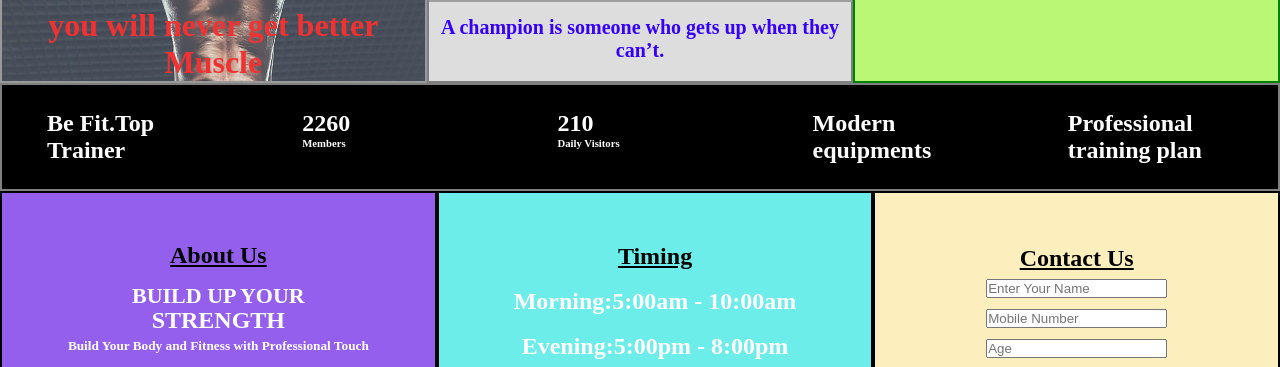
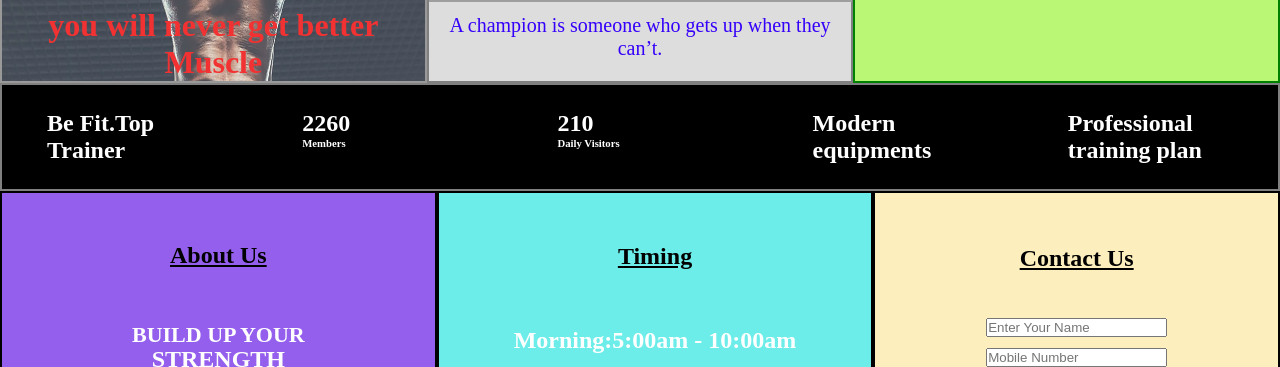
Before and after one commit to tsctarun/fitnessfreak, a plain HTML site: page index.html in a window 1280 px wide. Shown: the part 422-789 px from the top of the page. Drawn offline with Linux system fonts and the light colour scheme; grey boxes are pictures that could not be loaded.

Commit message:
Update index.html

```diff
--- a/index.html
+++ b/index.html
@@ -28,8 +28,8 @@
 		<!-- Video embedded -->
 		<div class="middle">
 			<embed src="motivation.mp4" height=80% width=100%>
-				<p style="font-size:20px;color:#3500FA;padding:10px 0;
-	text-align:center;"><strong>A champion is someone who gets up when they can’t.</strong>
+				<p style="font-size:20px;color:#3500FA;padding:8px 0;
+	text-align:center;height:100%">A champion is someone who gets up when they can’t.
 				</p>
 		</div>
 		<!-- /Video embedded -->
@@ -66,7 +66,7 @@
 	<div class="table1">
 				<!-- About us Section -->
 				<div id="aboutus">
-					<h2 style="color:#000000;"><u>About Us</u></h2>
+					<h2 style="color:#000000;padding-bottom: 10%"><u>About Us</u></h2>
 					<h5 style="padding-top:15px;font-size:22px">BUILD UP YOUR</h5>
 					<h2>STRENGTH</h2>
 					<h5>Build Your Body and Fitness with Professional Touch</h5><br>
@@ -75,7 +75,7 @@
 				<!-- /About Us -->
 				<!-- Timing Section -->
 				<div id="timing">
-					<h2 style="color:#000000;"><u>Timing</u></h2>
+					<h2 style="color:#000000;padding-bottom: 10%"><u>Timing</u></h2>
 					<br>
 					<h2><strong>Morning:</strong>5:00am - 10:00am</h2><br>
 					<h2><strong>Evening:</strong>5:00pm - 8:00pm</h2>
@@ -83,7 +83,7 @@
 				<!-- /Timing -->
 				<!-- Contact Us Section -->
 				<div id="contactus">
-					<h2><u>Contact Us</u></h2>
+					<h2 style="padding-bottom: 10%"><u>Contact Us</u></h2>
 					<form>
 						<input type="text" name="name" placeholder="Enter Your Name"><br>
 						<input type="number" name="mobile_no." placeholder="Mobile Number"><br>
```
